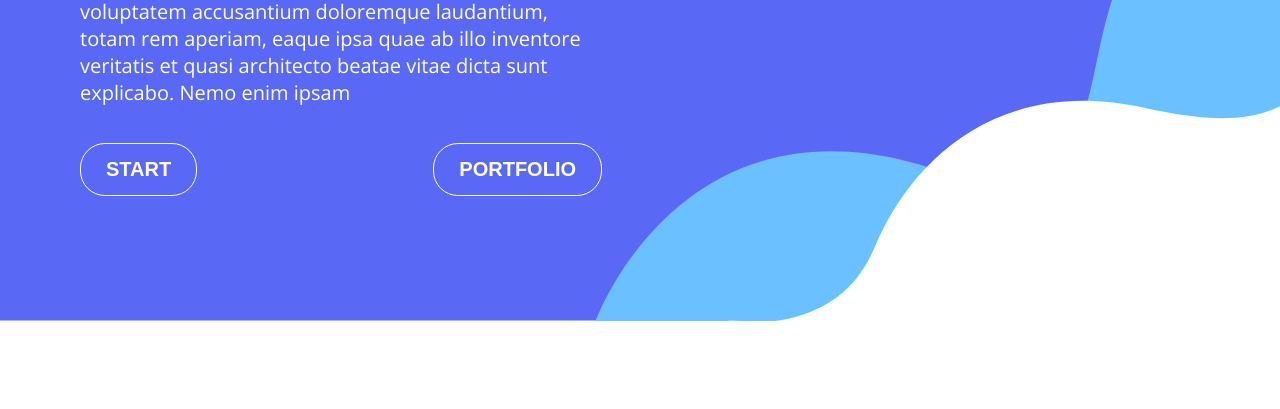
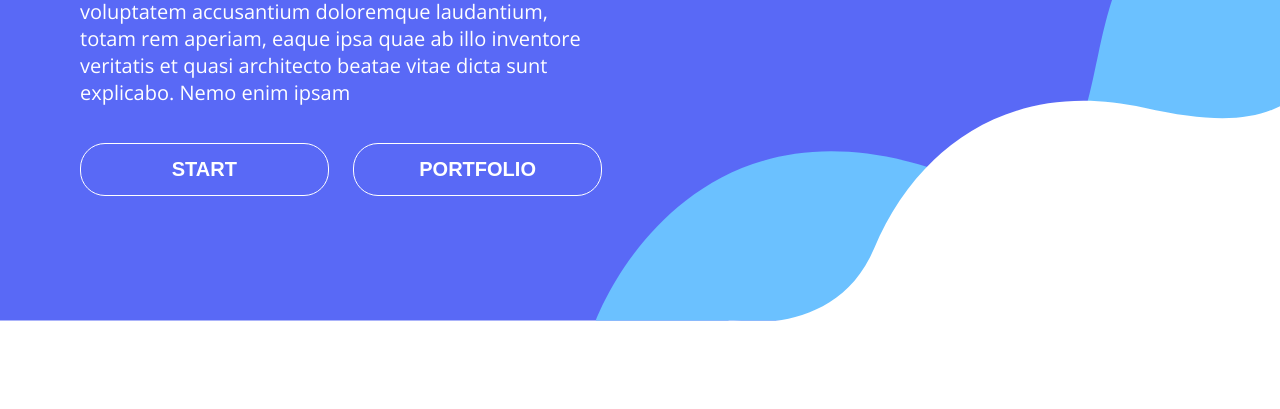
Before and after one commit to mariusjagminas/kodinu.lt, a website built with Parcel: page psd-to-html-creative-agency/src/index.html in a window 1280 px wide. Shown: the part 349-758 px from the top of the page. Built offline with nearby package versions, Linux system fonts and the light colour scheme.

Commit message:
Update buttons in home section

```diff
--- a/psd-to-html-creative-agency/src/index.html
+++ b/psd-to-html-creative-agency/src/index.html
@@ -79,8 +79,8 @@
         </div>
 
         <div class="home__btn-wrapper">
-          <button class="btn">Start</button>
-          <button class="btn">Portfolio</button>
+          <button class="btn home__btn">Start</button>
+          <button class="btn home__btn">Portfolio</button>
         </div>
       </section>
     </div>
--- a/psd-to-html-creative-agency/src/styles/_home_section.scss
+++ b/psd-to-html-creative-agency/src/styles/_home_section.scss
@@ -38,3 +38,7 @@
     width: 522px;
   }
 }
+
+.home__btn {
+  width: em(199);
+}
```
